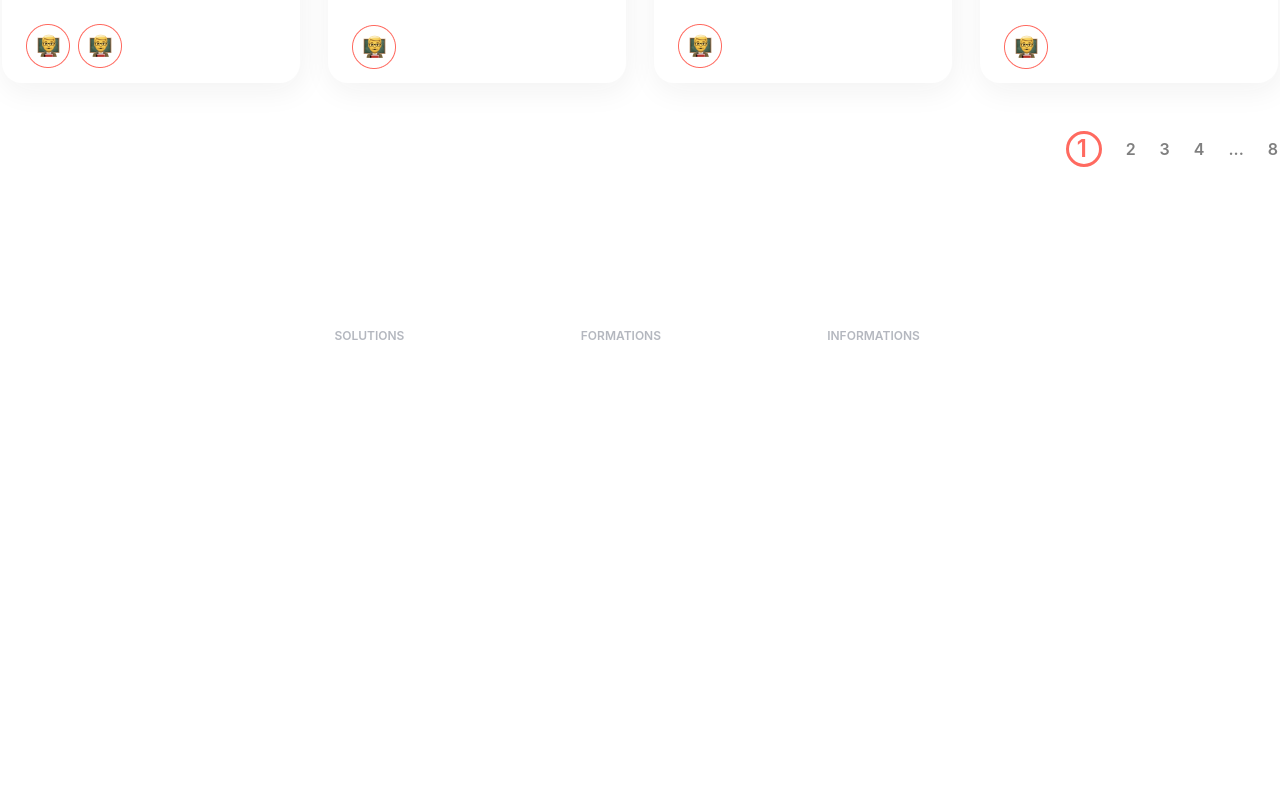
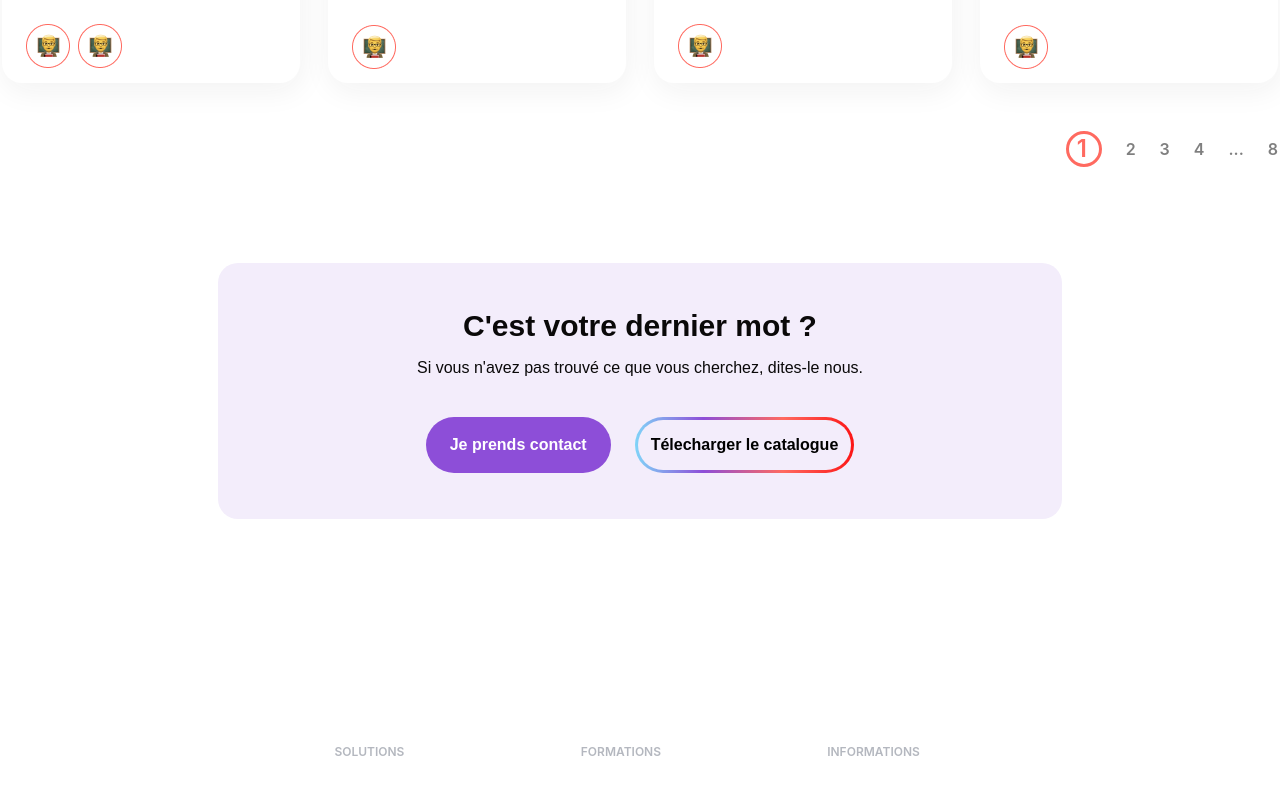
Before and after one commit to IIM-Coding-Digital-Innovation/framework-front-end-a2dw2-bekrarchouche_bucspun, a Vue app: page / in a window 1280 px wide. Shown: the part 2225-3020 px from the top of the page. Before the commit the page ends 2976 px from the top, so only its background shows below. Built offline with nearby package versions, Linux system fonts and the light colour scheme.

Commit message:
:art: maj app

```diff
--- a/src/App.vue
+++ b/src/App.vue
@@ -134,6 +134,21 @@ import Button from "./components/Button.vue";
 </main>
   <!--  CARD-ROW 4  -->
 
+  <!--  BOTTOM WINDOW  -->
+
+  <div class="flex justify-center mb-16  mt-24  max-md:px-4">
+    <div class="max-md:pt-8 max-md:pb-6 py-3.5 flex bg-lpurple-0 justify-center text-center flex-col w-wBoxCta h-hBoxCta rounded-r-radiusCard rounded-l-radiusCard max-md:h-h-r-BoxCta">
+      <Cta class="max-md:mt-12" text="C'est votre dernier mot ?" text2="Si vous n'avez pas trouvé ce que vous cherchez, dites-le nous." />
+      <div class="flex md:space-x-6 mt-6 px-6 justify-center max-md:flex-col max-md:space-y-4 max-md:mb-12">
+        <Button1 class="px-6" text="Je prends contact"/>
+        <Button2 text="Télecharger le catalogue" />
+      </div>
+    </div>
+  </div>
+
+
+  <!--  BOTTOM WINDOW   -->
+
   <!-- FOOTER  -->
   <footer class="bg-white dark:bg-noir-0 display-grid inline-grid grid-cols-5 py-8 px-6 ">
 
```
